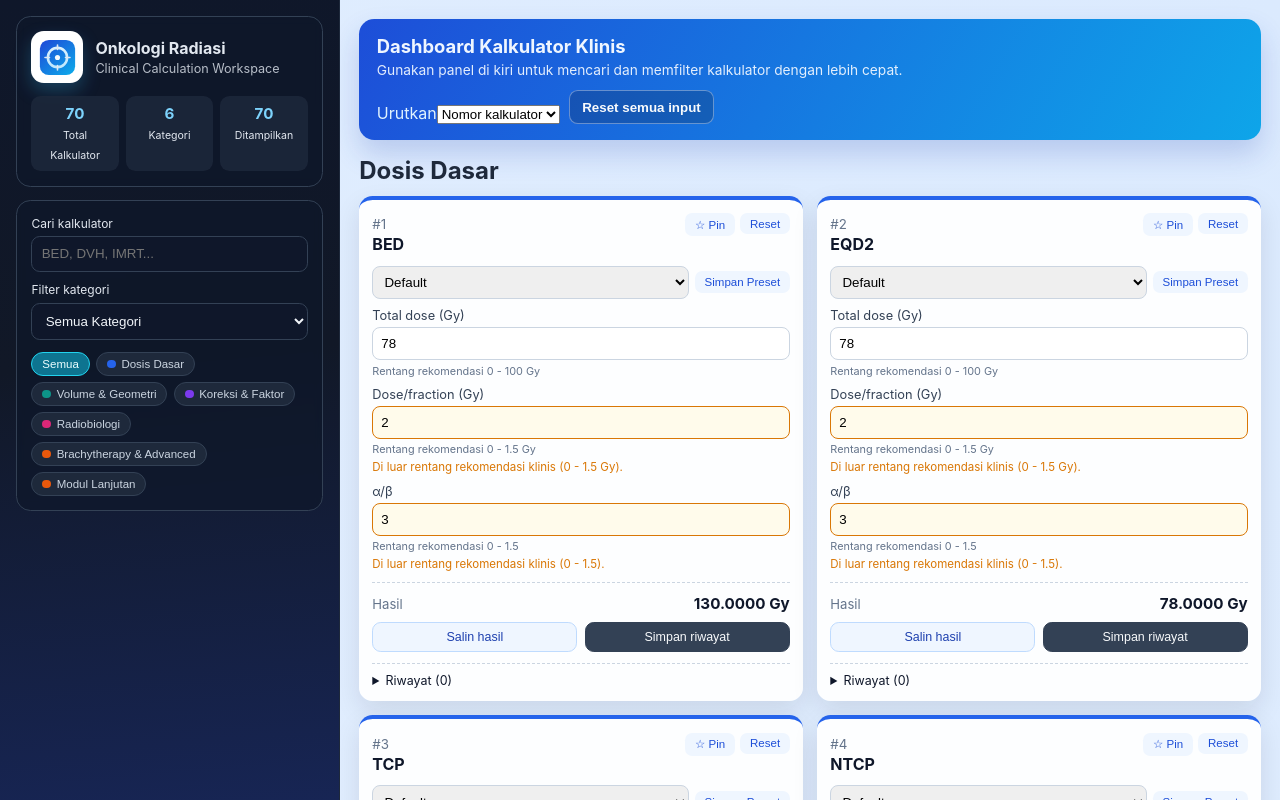
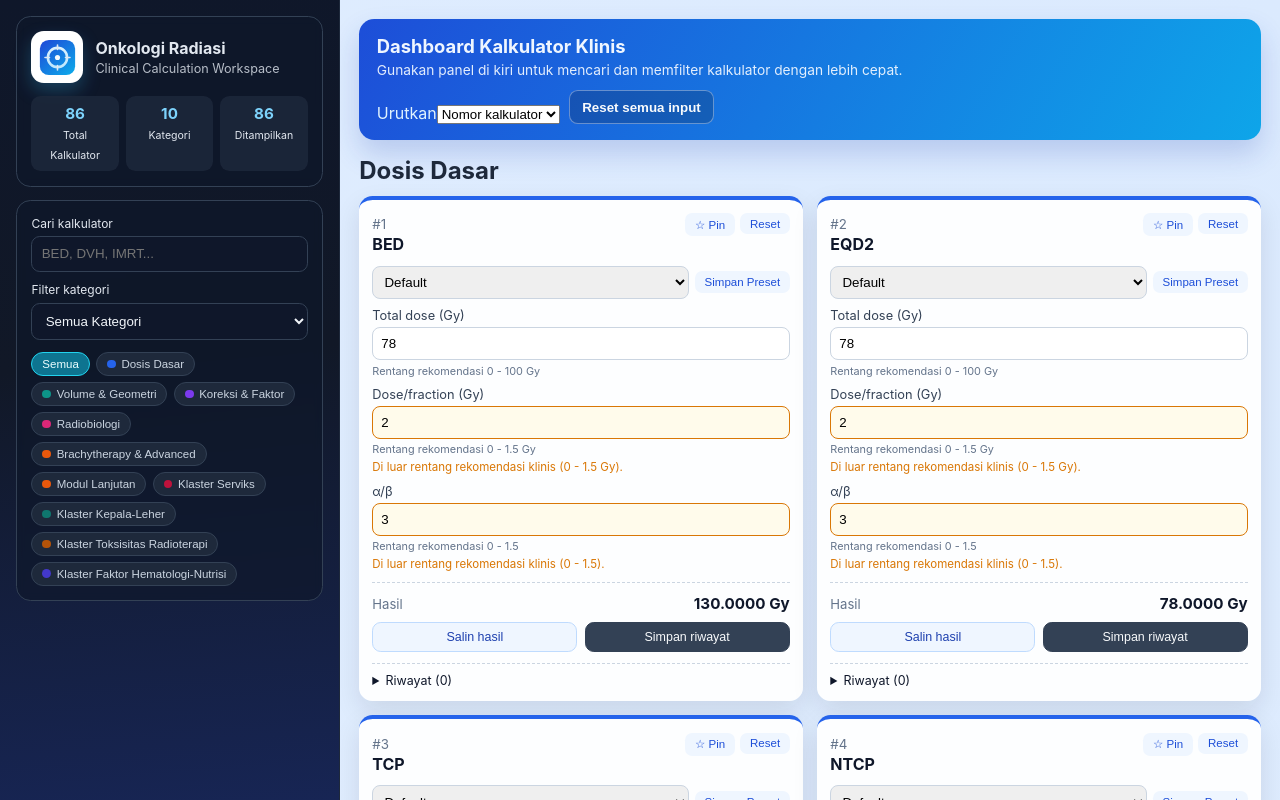
Before and after one commit to sobri3195/Onkologi-Radiasi, a React (Vite) app: page / in a window 1280 px wide. Shown: the top 800 px of the page. Built offline with nearby package versions, Linux system fonts and the light colour scheme; the HTML template or start-up script is replaced by a standard one.

Commit message:
Tambah klaster kalkulator klinis baru dan perbarui README

```diff
--- a/src/calculators.js
+++ b/src/calculators.js
@@ -152,6 +152,62 @@ const categories = [
       { id: 70, name: 'Composite Clinical Score', unit: 'score', fields: [['targetCoverage', 'Target coverage', 0.95], ['ntcp', 'NTCP (0-1)', 0.18], ['efficiency', 'Efficiency ratio', 0.6]], compute: ({ targetCoverage, ntcp, efficiency }) => (0.5 * targetCoverage) + (0.3 * (1 - ntcp)) + (0.2 * efficiency) }
     ]
 
+  },
+  {
+    id: 'klaster-serviks',
+    title: 'Klaster Serviks',
+    color: '#be123c',
+    calculators: [
+      { id: 71, name: 'Point A EQD2', unit: 'Gy', fields: [['externalBeamDoseGy', 'EBRT dose (Gy)', 45], ['brachyDoseGy', 'Brachy dose total (Gy)', 28], ['brachyFractions', 'Brachy fractions', 4], ['alphaBeta', 'α/β tumor', 10]], compute: ({ externalBeamDoseGy, brachyDoseGy, brachyFractions, alphaBeta }) => {
+        const brachyDosePerFx = safeDivide(brachyDoseGy, brachyFractions);
+        const bedTotal = externalBeamDoseGy * (1 + (safeDivide(externalBeamDoseGy, 25) / alphaBeta)) + (brachyDoseGy * (1 + brachyDosePerFx / alphaBeta));
+        return safeDivide(bedTotal, 1 + 2 / alphaBeta);
+      } },
+      { id: 72, name: 'Overall Treatment Time Penalty (Serviks)', unit: 'Gy', fields: [['actualTreatmentDays', 'Actual treatment time (days)', 56], ['benchmarkDays', 'Benchmark OTT (days)', 49], ['lossPerDayGy', 'Dose loss/day beyond benchmark (Gy)', 0.6]], compute: ({ actualTreatmentDays, benchmarkDays, lossPerDayGy }) => (actualTreatmentDays > benchmarkDays ? (actualTreatmentDays - benchmarkDays) * lossPerDayGy : 0) },
+      { id: 73, name: 'HR-CTV Coverage Ratio', unit: 'ratio', fields: [['d90Gy', 'D90 HR-CTV (Gy)', 85], ['targetEqd2Gy', 'Target EQD2 (Gy)', 85]], compute: ({ d90Gy, targetEqd2Gy }) => safeDivide(d90Gy, targetEqd2Gy) },
+      { id: 74, name: 'OAR D2cc Safety (Bladder)', unit: 'ratio', fields: [['bladderD2ccGy', 'Bladder D2cc EQD2 (Gy)', 78], ['constraintGy', 'Constraint EQD2 (Gy)', 90]], compute: ({ bladderD2ccGy, constraintGy }) => safeDivide(bladderD2ccGy, constraintGy) }
+    ]
+
+  },
+  {
+    id: 'klaster-kepala-leher',
+    title: 'Klaster Kepala-Leher',
+    color: '#0f766e',
+    calculators: [
+      { id: 75, name: 'Parotid Mean Dose Risk', unit: '%', fields: [['meanDoseGy', 'Parotid mean dose (Gy)', 24], ['d50Gy', 'D50 xerostomia (Gy)', 39], ['slope', 'Slope', 2]], compute: ({ meanDoseGy, d50Gy, slope }) => 100 * (1 / (1 + (safeDivide(d50Gy, meanDoseGy)) ** (4 * slope))) },
+      { id: 76, name: 'Larynx Edema Risk Index', unit: 'ratio', fields: [['meanLarynxDoseGy', 'Larynx mean dose (Gy)', 42], ['thresholdGy', 'Larynx threshold (Gy)', 44]], compute: ({ meanLarynxDoseGy, thresholdGy }) => safeDivide(meanLarynxDoseGy, thresholdGy) },
+      { id: 77, name: 'Nodal Burden Index', unit: 'score', fields: [['largestNodeCm', 'Largest node diameter (cm)', 3.2], ['numberPositiveNodes', 'Number of positive nodes', 4], ['bilateralInvolvement', 'Bilateral involvement (0/1)', 1]], compute: ({ largestNodeCm, numberPositiveNodes, bilateralInvolvement }) => (largestNodeCm * 0.5) + (numberPositiveNodes * 0.8) + (bilateralInvolvement * 1.5) },
+      { id: 78, name: 'Feeding Tube Probability Score', unit: '%', fields: [['pharyngealConstrDoseGy', 'Pharyngeal constrictor mean dose (Gy)', 55], ['baselineBmi', 'Baseline BMI', 20], ['weightLossPercent', 'Weight loss (%)', 8]], compute: ({ pharyngealConstrDoseGy, baselineBmi, weightLossPercent }) => {
+        const doseComponent = safeDivide(pharyngealConstrDoseGy, 70);
+        const bmiComponent = baselineBmi < 18.5 ? 0.25 : 0.1;
+        return Math.min(100, (doseComponent + bmiComponent + safeDivide(weightLossPercent, 30)) * 100);
+      } }
+    ]
+
+  },
+  {
+    id: 'klaster-toksisitas-radioterapi',
+    title: 'Klaster Toksisitas Radioterapi',
+    color: '#b45309',
+    calculators: [
+      { id: 79, name: 'Mucositis Risk Score', unit: 'score', fields: [['oralCavityMeanDoseGy', 'Oral cavity mean dose (Gy)', 36], ['concurrentChemo', 'Concurrent chemo (0/1)', 1], ['smokingStatus', 'Active smoker (0/1)', 0]], compute: ({ oralCavityMeanDoseGy, concurrentChemo, smokingStatus }) => (oralCavityMeanDoseGy * 0.08) + (concurrentChemo * 2.2) + (smokingStatus * 1.1) },
+      { id: 80, name: 'Radiodermatitis Severity Index', unit: 'score', fields: [['skinDoseGy', 'Skin max dose (Gy)', 52], ['fractionDoseGy', 'Dose/fraction (Gy)', 2], ['bolusDays', 'Bolus use (days)', 10]], compute: ({ skinDoseGy, fractionDoseGy, bolusDays }) => (skinDoseGy * 0.05) + (fractionDoseGy * 1.5) + (bolusDays * 0.07) },
+      { id: 81, name: 'Pneumonitis Risk (%)', unit: '%', fields: [['lungV20', 'Lung V20 (%)', 28], ['meanLungDoseGy', 'Mean lung dose (Gy)', 16], ['concurrentImmunotherapy', 'Concurrent immunotherapy (0/1)', 0]], compute: ({ lungV20, meanLungDoseGy, concurrentImmunotherapy }) => Math.min(100, (lungV20 * 0.9) + (meanLungDoseGy * 1.4) + (concurrentImmunotherapy * 8)) },
+      { id: 82, name: 'Late Fibrosis Index', unit: 'ratio', fields: [['eqd2Gy', 'Delivered EQD2 (Gy)', 66], ['normalTissueAlphaBeta', 'Normal tissue α/β', 3], ['volumeOver50Gy', 'Volume >50 Gy (%)', 35]], compute: ({ eqd2Gy, normalTissueAlphaBeta, volumeOver50Gy }) => safeDivide((eqd2Gy / normalTissueAlphaBeta) * volumeOver50Gy, 100) }
+    ]
+
+  },
+  {
+    id: 'klaster-hematologi-nutrisi',
+    title: 'Klaster Faktor Hematologi-Nutrisi',
+    color: '#4338ca',
+    calculators: [
+      { id: 83, name: 'NLR (Neutrophil-Lymphocyte Ratio)', unit: 'ratio', fields: [['neutrophilCount', 'Neutrophil count (10^9/L)', 4.8], ['lymphocyteCount', 'Lymphocyte count (10^9/L)', 1.6]], compute: ({ neutrophilCount, lymphocyteCount }) => safeDivide(neutrophilCount, lymphocyteCount) },
+      { id: 84, name: 'PLR (Platelet-Lymphocyte Ratio)', unit: 'ratio', fields: [['plateletCount', 'Platelet count (10^9/L)', 320], ['lymphocyteCount', 'Lymphocyte count (10^9/L)', 1.6]], compute: ({ plateletCount, lymphocyteCount }) => safeDivide(plateletCount, lymphocyteCount) },
+      { id: 85, name: 'Prognostic Nutrition Index (PNI)', unit: 'score', fields: [['albuminGdl', 'Albumin (g/dL)', 3.8], ['lymphocytePerMm3', 'Lymphocyte count (/mm³)', 1400]], compute: ({ albuminGdl, lymphocytePerMm3 }) => (10 * albuminGdl) + (0.005 * lymphocytePerMm3) },
+      { id: 86, name: 'Hemoglobin Adequacy Ratio', unit: 'ratio', fields: [['hemoglobinGdl', 'Hemoglobin (g/dL)', 11.5], ['targetHemoglobinGdl', 'Target hemoglobin (g/dL)', 12]], compute: ({ hemoglobinGdl, targetHemoglobinGdl }) => safeDivide(hemoglobinGdl, targetHemoglobinGdl) }
+    ]
+
   }
 ];
 
```
Also changed, not shown: 1 other file (tests, documents, lock files or other folders).
